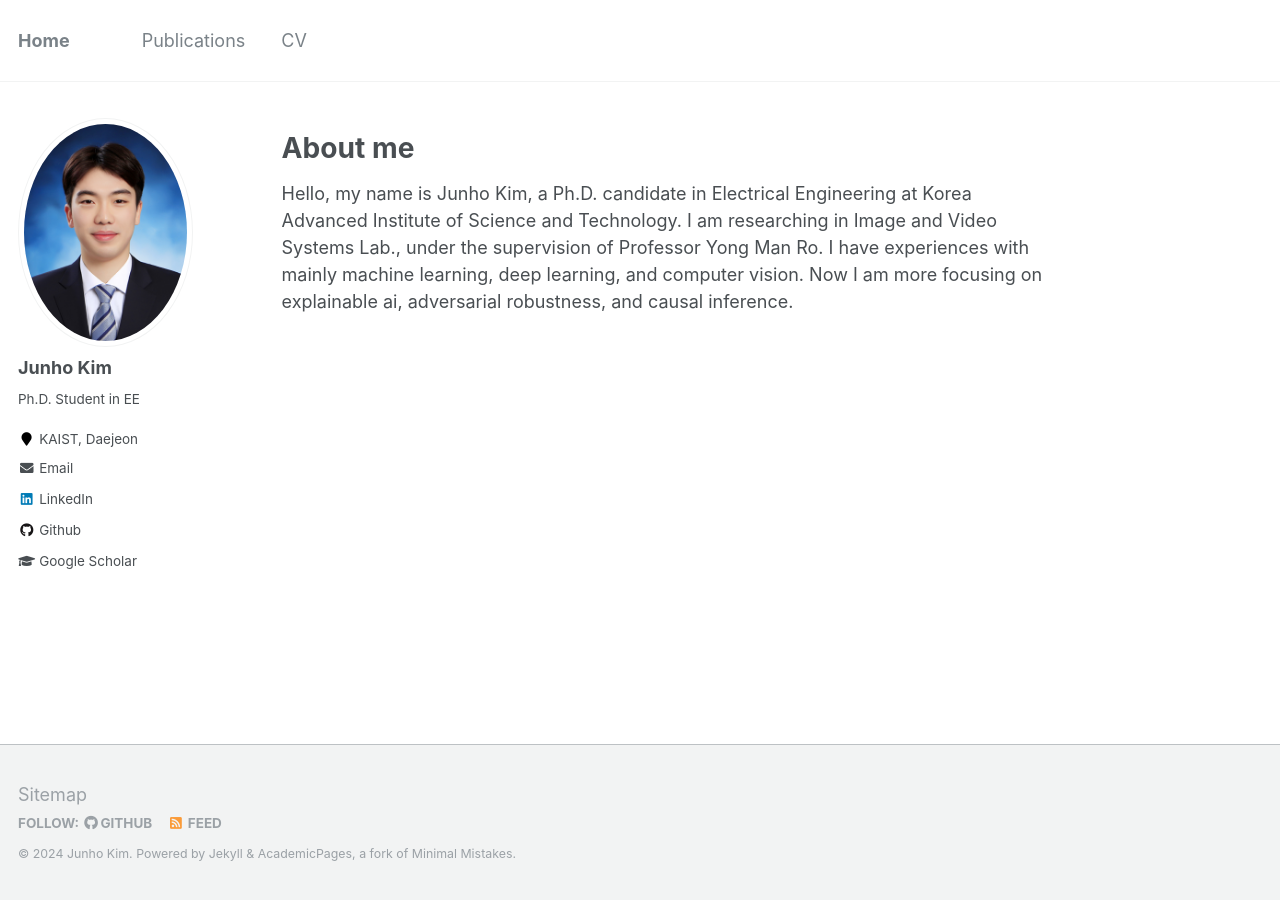
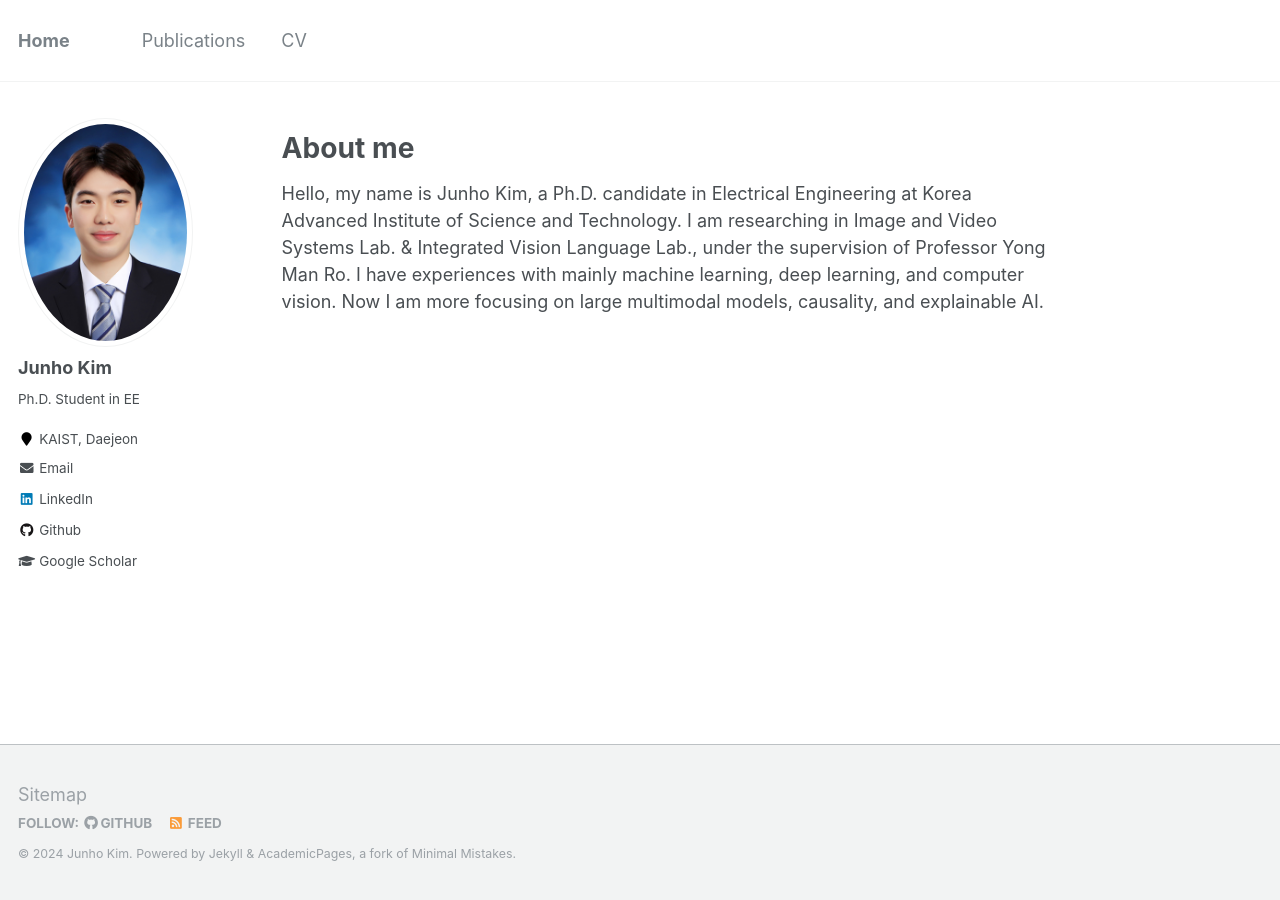
Before and after one commit to jhkim0911/jhkim0911, a Jekyll site: the page built from _pages/about.md, in a window 1280 px wide. Built offline with Jekyll 4.4.1, drawn with Linux system fonts in a browser that asks for light colours.

Commit message:
Update about.md

```diff
--- a/_pages/about.md
+++ b/_pages/about.md
@@ -11,9 +11,9 @@ redirect_from:
 About me
 ======
 Hello, my name is Junho Kim, a Ph.D. candidate in Electrical Engineering at Korea Advanced Institute of Science and Technology.
-I am researching in Image and Video Systems Lab., under the supervision of Professor Yong Man Ro.
+I am researching in Image and Video Systems Lab. & Integrated Vision Language Lab., under the supervision of Professor Yong Man Ro.
 I have experiences with mainly machine learning, deep learning, and computer vision.
-Now I am more focusing on explainable ai, adversarial robustness, and causal inference.
+Now I am more focusing on large multimodal models, causality, and explainable AI.
 
 
 
```
